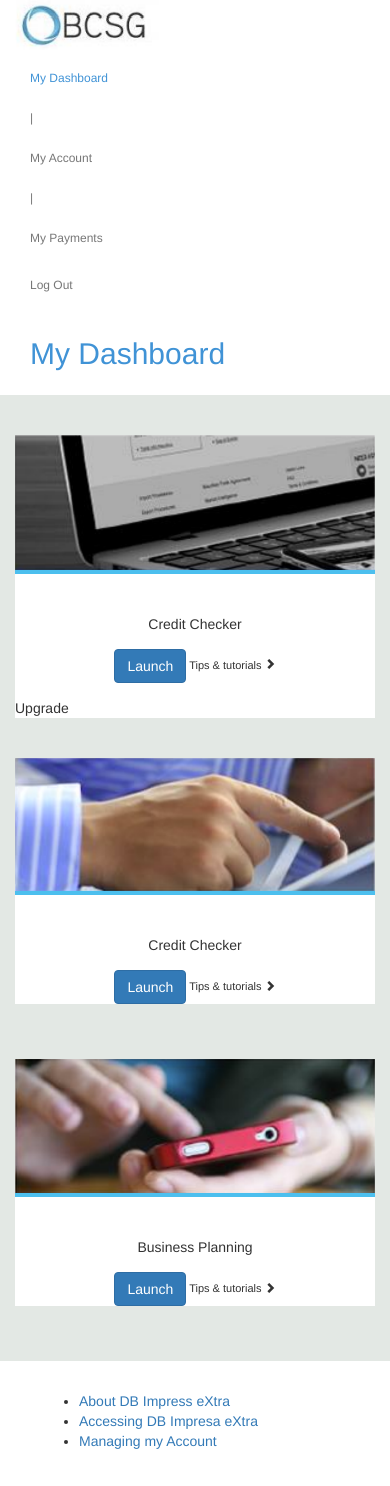
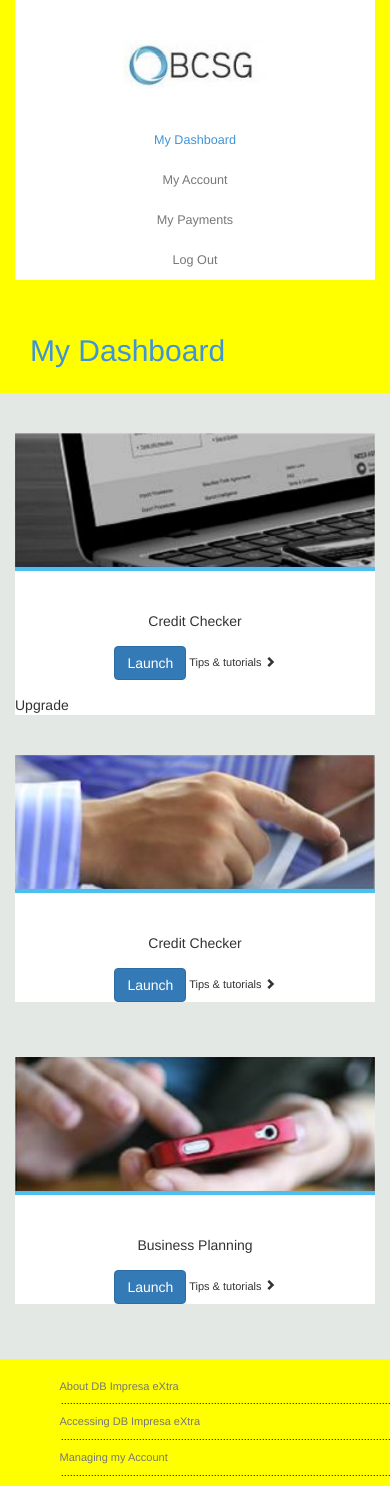
Before and after one commit to ashcode09/dashboard, a website: page index.html in a window 390 px wide. Before the commit the page ends 1461 px from the top, so only its background shows below. Drawn offline with nearby package versions, Linux system fonts and the light colour scheme; some packages are replaced by stand-ins of ours.

Commit message:
fixed header for all screen sizes

```diff
--- a/index.html
+++ b/index.html
@@ -19,11 +19,11 @@
           </div>
           <div class="navigation-bar">
             <ul class="nav navbar-nav">
-              <li class="active-nav"><a href="/">My Dashboard</a></li>
-              <li><a>|</a></li>
-              <li><a href="/">My Account</a></li>
-              <li><a>|</a></li>
-              <li><a href="/">My Payments</a></li>
+              <li id="my-dashboard" class="active-nav"><a href="/">My Dashboard</a></li>
+              <li class="nav-space"><a>|</a></li>
+              <li id="my-account"><a href="/">My Account</a></li>
+              <li class="nav-space"><a>|</a></li>
+              <li id="my-payments"><a href="/">My Payments</a></li>
             </ul>
             <ul class="nav navbar-nav navbar-right">
               <li><a href="/">Log Out</a></li>
@@ -83,7 +83,7 @@
     <div class="bottom-display">
       <div class="left-display">
         <ul>
-          <li><a href="/#/about">About DB Impress eXtra</a></li>
+          <li><a href="/#/about">About DB Impresa eXtra</a></li>
           <li><a href="/#/accessing">Accessing DB Impresa eXtra</a></li>
           <li><a href="/#/manage-account">Managing my Account</a></li>
         </ul>
@@ -93,6 +93,30 @@
       </div>
     </div>
 
+
+
+    <script>
+
+    $(document).on('click', '#my-dashboard', function() {
+      $('li').removeClass("active-nav")
+      $("#my-dashboard").addClass("active-nav")
+    });
+
+    $(document).on('click', '#my-account', function() {
+      $('li').removeClass("active-nav")
+      $("#my-account").addClass("active-nav")
+    });
+
+    $(document).on('click', '#my-payments', function() {
+      $('li').removeClass("active-nav")
+      $("#my-payments").addClass("active-nav")
+    });
+
+    </script>
+
+
+
+
   </body>
 
 </html>
--- a/public/css/dashboardStyle.css
+++ b/public/css/dashboardStyle.css
@@ -1,4 +1,3 @@
-
 
 
 body {
@@ -7,7 +6,7 @@ body {
 
 .navbar {
   background-color: white;
-  font-size: 12px;
+  font-size: 0.9em;
   border-style: none;
 }
 
@@ -25,12 +24,13 @@ body {
   font-size: 30px;
   padding-left: 15px;
   padding-bottom: 20px;
+  padding-top: 30px;
 }
 
 .launchers {
   background-color: white;
   width: 100%;
-  height: 250px;
+  height: 280px;
 }
 
 .jumbotron {
@@ -66,29 +66,85 @@ div.launchers p.tips-tutorials {
 }
 
 div.left-display {
-  padding-left: 10%;
+  padding-left: 5%;
   float: left;
-  width: 30%;
+  width: 25%;
 }
 
 div.right-display {
   float: right;
-  width: 60%;
+  width: 70%;
+  font-size: 11px;
 }
 
-.questionsAndAnswersTable {
-  width: 100%;
+table.questions-and-answers-table {
+  width: 90%;
 }
 
 .question-and-answer-column {
-  width: 80%;
+  width: 90%;
 }
 
 .arrowIcon {
-  width: 20%;
+  text-align: right;
+  width: 10%;
+}
+
+.jumbotron {
+  margin-bottom: 10px;
+}
+
+div.left-display li {
+  background-image: linear-gradient(to right, black 33%, rgba(255,255,255,0) 0%);
+  background-position: bottom;
+  background-size: 3px 1px;
+  background-repeat: repeat-x;
+  list-style-type: none;
+  width: 100%;
+  padding-top: 10px;
+  padding-bottom: 10px;
+  font-size: 11px;
+}
+
+div.left-display a {
+  color: #777;
+}
+
+div.right-display {
+  color: #777;
+}
+
+.each-question-row {
+  border-top: 1px solid;
+}
+
+.glyph {
+  color: black;
+}
+
+.navbar-nav {
+  margin-left: 10%;
+  margin-top: 7px;
+}
+
+.container-fluid {
+  margin-top: 40px;
+}
+
+@media (max-width: 990px) {
+  body {
+    background-color: blue;
+  }
+
+  .navbar-nav {
+    margin-left: 0;
+  }
 }
 
 @media (max-width: 900px) {
+  body {
+    background-color: green;
+  }
 
   table, thead, tbody, th, td.launch-table-column, tr {
     display: block;
@@ -111,4 +167,42 @@ div.right-display {
   .question-and-answer-column {
     width: 100%;
   }
+
+  div.container-fluid {
+    width: 100%;
+    text-align: center;
+  }
+
 }
+
+@media (max-width: 770px) {
+  body {
+    background-color: yellow;
+  }
+
+  li.nav-space {
+    display: none;
+  }
+
+  .navbar-nav {
+    margin: 0;
+  }
+
+  div.navigation-bar {
+    margin-top: 30px;
+  }
+}
+
+/*@media (max-width: 900px) {
+
+  .navigation-bar {
+    margin: 0;
+    margin-top: 10px;
+  }
+
+  .navbar-nav li  {
+    width: 85%;
+    text-align: left;
+    border-bottom: 1px solid #777;
+  }
+}*/
```
Also changed, not shown: views/about.html (+4 -4 lines).
